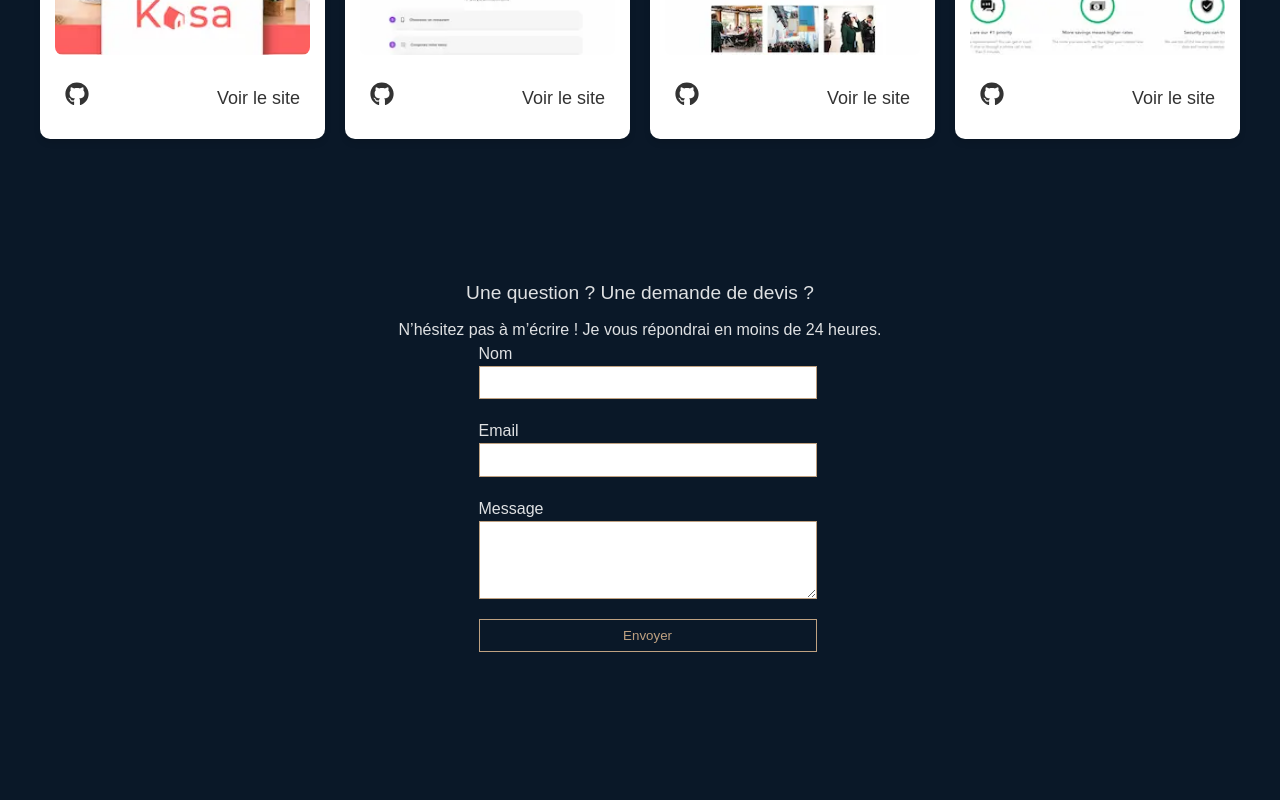
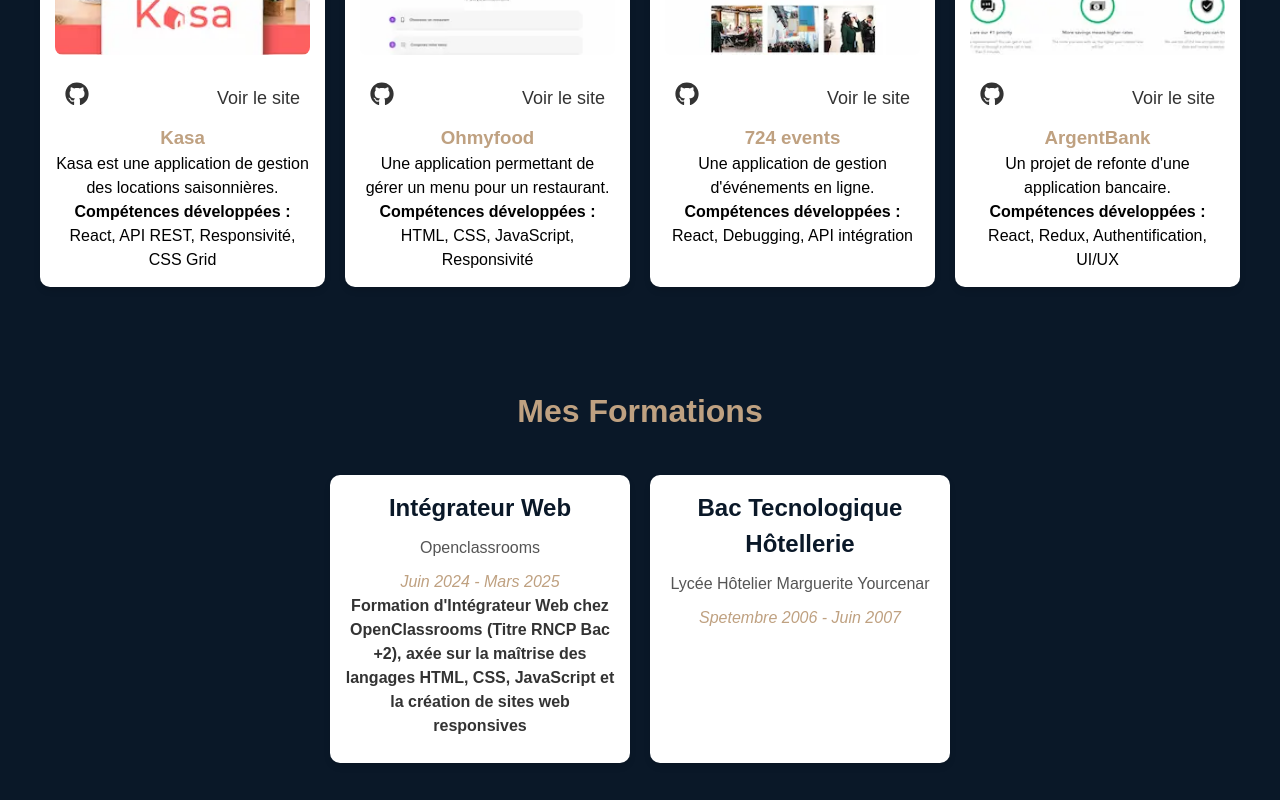
Before and after one commit to YoDaMned59/mon-portfolio, a React (Vite) app in the folder mon-portfolio/: page / in a window 1280 px wide. Shown: the part 1280-2080 px from the top of the page. Before the commit the page ends 2052 px from the top, so only its background shows below. Built offline with nearby package versions, Linux system fonts and the light colour scheme.

Commit message:
add section formation and description on cards

```diff
--- a/mon-portfolio/package.json
+++ b/mon-portfolio/package.json
@@ -16,7 +16,7 @@
     "react-dom": "^19.0.0",
     "react-icons": "^5.5.0",
     "react-router-dom": "^7.2.0",
-    "sass": "^1.85.0"
+    "sass": "^1.85.1"
   },
   "devDependencies": {
     "@eslint/js": "^9.19.0",
--- /dev/null
+++ b/mon-portfolio/public/data/formations.json
@@ -0,0 +1,14 @@
+[
+    {
+      "title": "Intégrateur Web",
+      "institution": "Openclassrooms",
+      "duration": "Juin 2024 - Mars 2025",
+      "description": "Formation d'Intégrateur Web chez OpenClassrooms (Titre RNCP Bac +2), axée sur la maîtrise des langages HTML, CSS, JavaScript et la création de sites web responsives"
+    },
+    {
+      "title": "Bac Tecnologique Hôtellerie",
+      "institution": "Lycée Hôtelier Marguerite Yourcenar",
+      "duration": "Spetembre 2006 - Juin 2007",
+      "description": ""
+    }
+  ]
--- a/mon-portfolio/public/data/projects.json
+++ b/mon-portfolio/public/data/projects.json
@@ -4,27 +4,35 @@
     "title": "Kasa",
     "image": "images/kasa.webp",
     "github": "https://github.com/YoDaMned59/kasa.git",
-    "site": "https://openclassrooms-kasa-app.netlify.app/"
+    "site": "https://openclassrooms-kasa-app.netlify.app/",
+    "description": "Kasa est une application de gestion des locations saisonnières.",
+    "skills": "React, API REST, Responsivité, CSS Grid"
   },
   {
     "id": 2,
     "title": "Ohmyfood",
     "image": "images/ohmyfood.webp",
     "github": "https://github.com/YoDaMned59/Ohmyfood.git",
-    "site": "https://yodamned59.github.io/Ohmyfood/"
+    "site": "https://yodamned59.github.io/Ohmyfood/",
+    "description": "Une application permettant de gérer un menu pour un restaurant.",
+    "skills": "HTML, CSS, JavaScript, Responsivité"
   },
   {
     "id": 3,
     "title": "724 events",
     "image": "images/724-event.webp",
     "github": "https://github.com/YoDaMned59/Debuggez-une-application-React.JS-main.git",
-    "site": "https://724events-ac.vercel.app/"
+    "site": "https://724events-ac.vercel.app/",
+    "description": "Une application de gestion d'événements en ligne.",
+    "skills": "React, Debugging, API intégration"
   },
   {
     "id": 4,
     "title": "ArgentBank",
     "image": "images/argentbank.webp",
     "github": "https://github.com/YoDaMned59/ArgentBank-Frontend.git",
-    "site": "https://artfish.pro/portfolio/argentbank/"
+    "site": "https://artfish.pro/portfolio/argentbank/",
+    "description": "Un projet de refonte d'une application bancaire.",
+    "skills": "React, Redux, Authentification, UI/UX"
   }
 ]
--- a/mon-portfolio/src/components/Cards.jsx
+++ b/mon-portfolio/src/components/Cards.jsx
@@ -1,7 +1,18 @@
 import { FaGithub } from "react-icons/fa";
+import { useState } from "react";
 import "../styles/projects.scss";
 
 export const Cards = ({ data }) => {
+    const [openModalId, setOpenModalId] = useState(null);
+
+    const openModal = (projectId) => {
+        setOpenModalId(projectId);
+    };
+
+    const closeModal = () => {
+        setOpenModalId(null);
+    };
+
     return (
         <div className="grid">
             {data.length > 0 &&
@@ -20,6 +31,11 @@
                                 Voir le site
                             </a>
                         </div>
+                        <div className="description-content">
+                                <h3>{project.title}</h3>
+                                <p>{project.description}</p>
+                                <p><strong>Compétences développées :</strong> {project.skills}</p>
+                            </div>
                     </div>
                 ))
             }
--- /dev/null
+++ b/mon-portfolio/src/components/Formation.jsx
@@ -0,0 +1,31 @@
+import React, { useEffect, useState } from "react";
+import "../styles/formations.scss";
+
+export const Formation = () => {
+  const [formationsData, setFormationsData] = useState([]);
+
+  useEffect(() => {
+    fetch('/data/formations.json')
+    .then(response => response.json())
+    .then(data => setFormationsData(data))
+    .catch(error => console.error('Error loading formations:', error));
+
+  }, []);
+
+
+  return (
+    <div id="formation">
+      <h2>Mes Formations</h2>
+      <div className="formations-list">
+        {formationsData.map((formation, index) => (
+          <div className="formation-card" key={index}>
+            <h3>{formation.title}</h3>
+            <p>{formation.institution}</p>
+            <em>{formation.duration}</em>
+            <p><strong>{formation.description}</strong></p>
+          </div>
+        ))}
+      </div>
+    </div>
+  );
+};
--- a/mon-portfolio/src/components/Header.jsx
+++ b/mon-portfolio/src/components/Header.jsx
@@ -6,8 +6,9 @@
             <h1>Duvivier Sébastien<span>Integrateur web</span></h1>
             <nav>
                 <ul>
-                    <li><a href="#competences">Compétences</a></li>
+                    <li><a href="#competences">compétences</a></li>
                     <li><a href="#projects">projets</a></li>
+                    <li><a href="#formation">formations</a></li>
                     <li><a href="#contact">contact</a></li>
                 </ul>
             </nav>
--- a/mon-portfolio/src/pages/Home.jsx
+++ b/mon-portfolio/src/pages/Home.jsx
@@ -3,6 +3,7 @@
 import { Projects } from "../components/Projects";
 import { Competences } from "../components/Competences";
 import { Contact } from "../components/Contact";
+import { Formation } from "../components/Formation";
 
 
 export const Home = () => {
@@ -11,6 +12,7 @@
             <About />
             <Competences />
             <Projects />
+            <Formation />
             <Contact />
         </div>
     )
--- a/mon-portfolio/src/styles/about.scss
+++ b/mon-portfolio/src/styles/about.scss
@@ -3,6 +3,10 @@
 	padding: 100px;
 	position: relative;
 	flex-wrap: wrap;
+
+	.about-me__title {
+	  color: #BFA181;
+	}
 
 	.picture {
 	  flex: 1;
--- a/mon-portfolio/src/styles/competences.scss
+++ b/mon-portfolio/src/styles/competences.scss
@@ -6,6 +6,7 @@
     font-size: 2rem;
     margin-bottom: 20px;
     font-weight: bold;
+    color: #BFA181;
   }
 
   .competences-list {
--- /dev/null
+++ b/mon-portfolio/src/styles/formations.scss
@@ -0,0 +1,93 @@
+#formation {
+    padding: 60px 20px;
+    text-align: center;
+
+    h2 {
+      font-size: 2rem;
+      font-weight: bold;
+      margin-bottom: 40px;
+      color: #BFA181;
+    }
+
+    .formations-list {
+      display: flex;
+      flex-direction: row;
+     justify-content: center;
+      gap: 20px;
+      margin-top: 20px;
+    }
+
+    .formation-card {
+      width: 100%;
+      max-width: 300px;
+      background: #fff;
+      border-radius: 10px;
+      box-shadow: 0 4px 6px rgba(0, 0, 0, 0.1);
+      padding: 15px;
+      text-align: center;
+      transition: transform 0.3s;
+
+      &:hover {
+        transform: translateY(-5px);
+      }
+
+      h3 {
+        font-size: 1.5rem;
+        font-weight: bold;
+        margin-bottom: 10px;
+        color: #0A1828;
+      }
+
+      p {
+        font-size: 1rem;
+        color: #555;
+        margin-bottom: 10px;
+      }
+
+      em {
+        font-style: italic;
+        color: #BFA181;
+      }
+
+      strong {
+        font-weight: bold;
+        color: #333;
+      }
+    }
+
+    @media (max-width: 1024px) {
+      padding: 50px 20px;
+
+      h2 {
+        font-size: 1.8rem;
+      }
+
+      .formation-card {
+        padding: 18px;
+      }
+    }
+
+    @media (max-width: 768px) {
+      padding: 40px 15px;
+
+      h2 {
+        font-size: 1.5rem;
+      }
+
+      .formation-card {
+        padding: 15px;
+      }
+    }
+
+    @media (max-width: 480px) {
+      padding: 30px 10px;
+
+      h2 {
+        font-size: 1.3rem;
+      }
+
+      .formation-card {
+        padding: 12px;
+      }
+    }
+  }
--- a/mon-portfolio/src/styles/projects.scss
+++ b/mon-portfolio/src/styles/projects.scss
@@ -1,6 +1,7 @@
 .projets {
   text-align: center;
   padding: 40px;
+  color: #BFA181;
 
   .section-title {
     font-size: 28px;
@@ -54,13 +55,26 @@
           color: #007bff;
         }
       }
+
+      button {
+        padding: 10px;
+        background-color: #0A1828;
+        color: #fff;
+        border: none;
+        border-radius: 5px;
+        cursor: pointer;
+        font-size: 16px;
+        transition: background-color 0.3s;
+
+        &:hover {
+          background-color: #0056b3;
+        }
       }
     }
 
-    .loading {
-      font-size: 16px;
-      font-style: italic;
-      color: #555;
+    .description-content p {
+      color: #000;
+    }
   }
 
   @media (max-width: 1024px) {
```
Also changed, not shown: 1 other file (tests, documents, lock files or other folders). Lines whose indentation alone changed are shown as unchanged.
